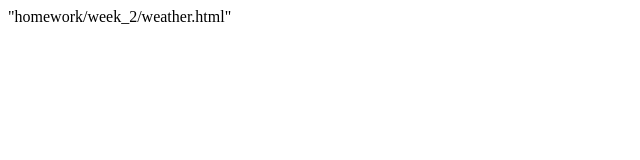
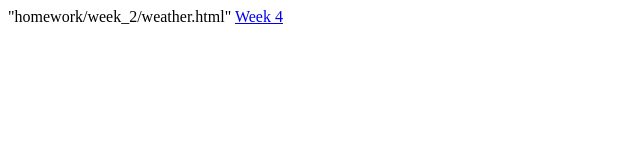
Before and after one commit to DaphneBox2/dataprocessing, a plain HTML site: page index.html in a window 1280 px wide. Shown: the full height of the page, 0-640 px from the left. Drawn offline with Linux system fonts and the light colour scheme.

Commit message:
Update index.html

```diff
--- a/index.html
+++ b/index.html
@@ -4,3 +4,5 @@ Dataprocessing
 10455701 -->
 
 "homework/week_2/weather.html"
+
+<a href="/dataprocessing/homework/week_4/scatterplot.html">Week 4</a>
```
